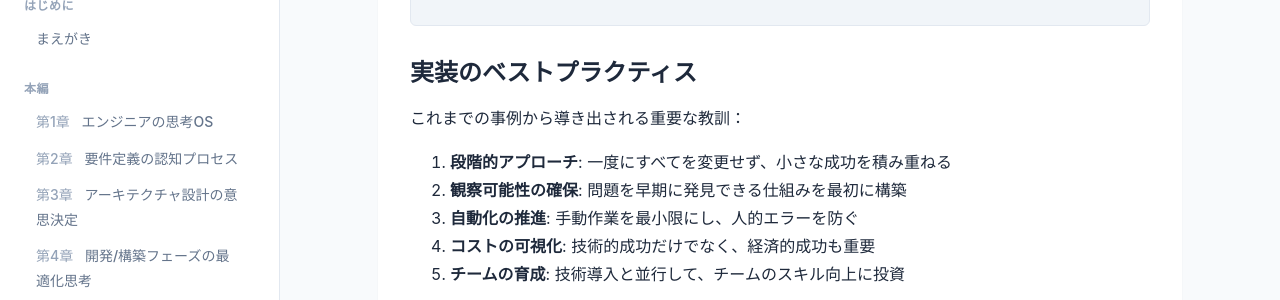
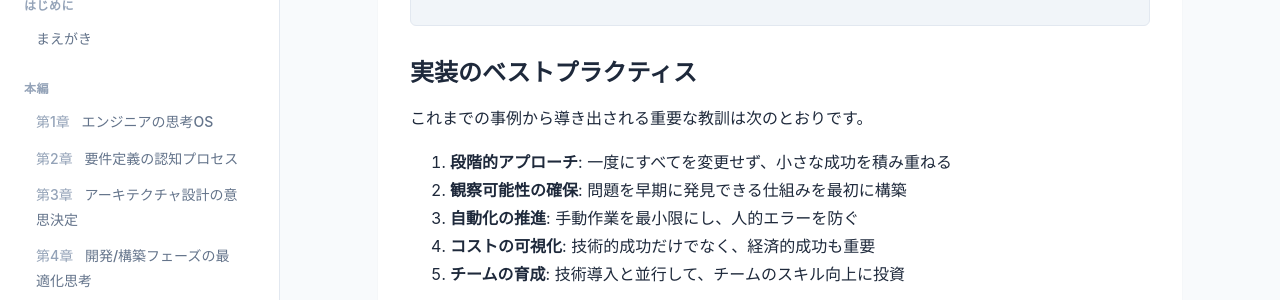
Before and after one commit to itdojp/cloud-infra-book, a Jekyll site: the page built from docs/chapter-chapter11/index.md, in a window 1280 px wide and 900 px high, scrolled down 40773 px. Shown: the part 242-542 px from the top of the window. Built offline with Jekyll 4.4.1, drawn with Linux system fonts in a browser that asks for light colours.

Commit message:
fix: polish chapter 11 lessons intro (#58)

```diff
--- a/docs/chapter-chapter11/index.md
+++ b/docs/chapter-chapter11/index.md
@@ -1899,7 +1899,7 @@ class HybridDataSync:
 
 ### 実装のベストプラクティス
 
-これまでの事例から導き出される重要な教訓：
+これまでの事例から導き出される重要な教訓は次のとおりです。
 
 1. **段階的アプローチ**: 一度にすべてを変更せず、小さな成功を積み重ねる
 2. **観察可能性の確保**: 問題を早期に発見できる仕組みを最初に構築
```
Also changed, not shown: src/chapter-chapter11/index.md (+1 -1 lines).
